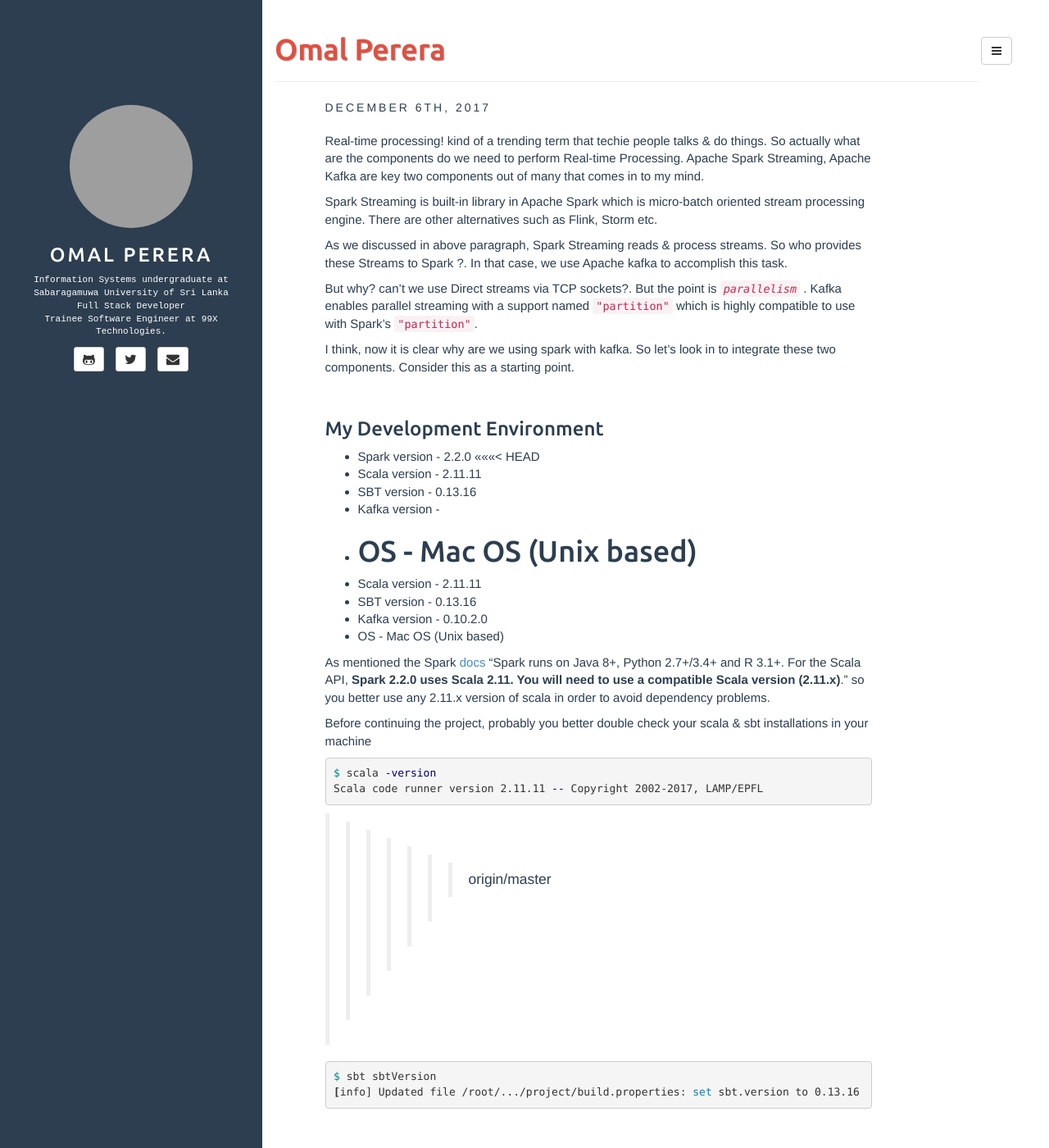
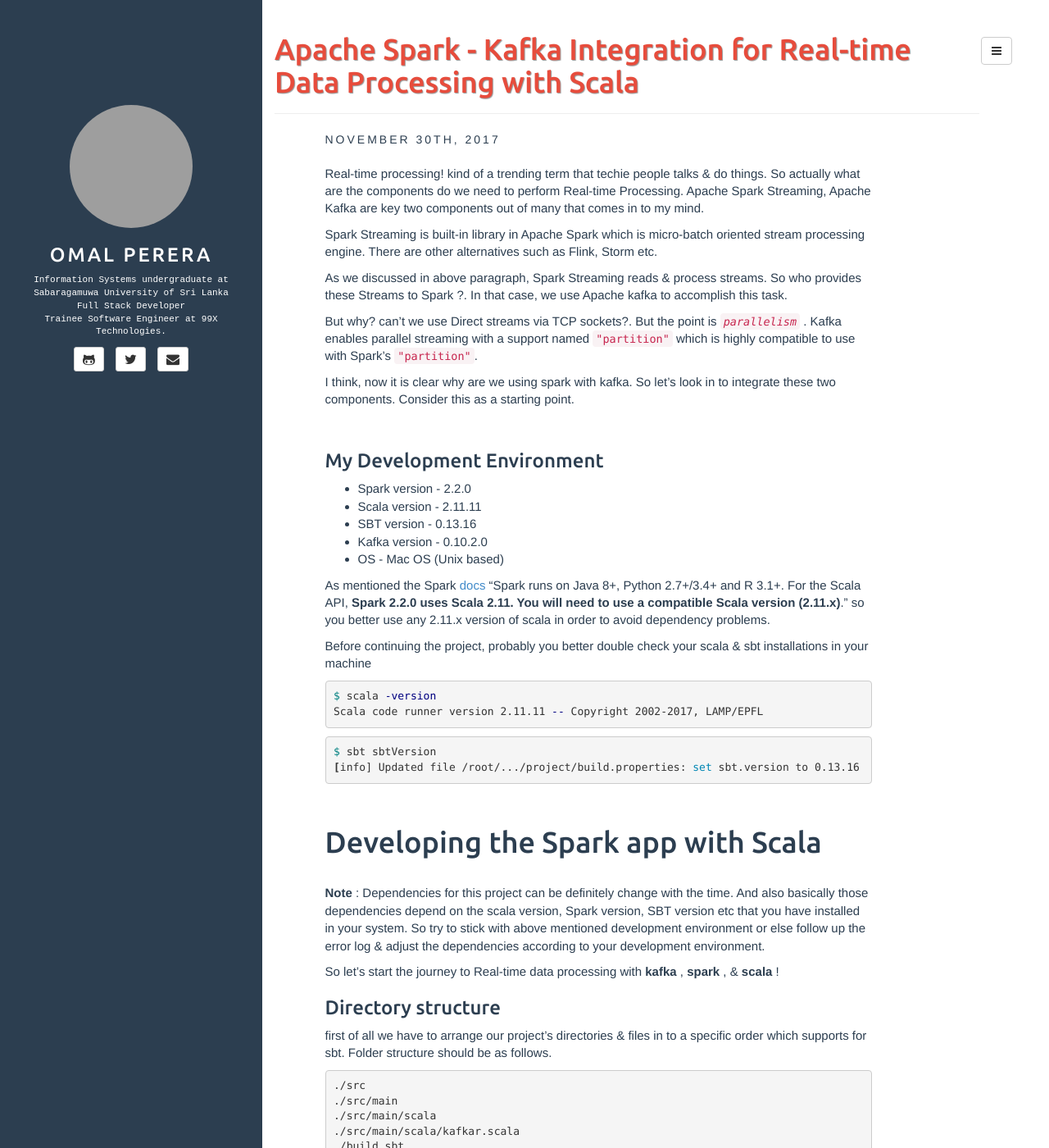
Before and after one commit to OmalPerera/omalperera.github.io, a Jekyll site: the page built from _posts/2017-11-30-Real-time Data-Processing-with-Apache-Kafka-Spark Streaming-and-Scala.md, in a window 1280 px wide and 1400 px high. Shown: the whole window at 82% size. Built offline with Jekyll 4.4.1, drawn with Linux system fonts in a browser that asks for light colours; our own code applies the rules of GitHub Pages for plain Markdown files; comment, search, counter and statistics services are not loaded; some of the changed text lies outside the part shown; grey boxes are pictures that could not be loaded.

Commit message:
rebase dev

```diff
--- a/_posts/2017-11-30-Real-time Data-Processing-with-Apache-Kafka-Spark Streaming-and-Scala.md
+++ b/_posts/2017-11-30-Real-time Data-Processing-with-Apache-Kafka-Spark Streaming-and-Scala.md
@@ -3,11 +3,7 @@
 title: Apache Spark - Kafka Integration for Real-time Data Processing with Scala
 categories: [bigdata]
 tags: [apache, kafka, bigdata, scala, Real-Time-Processing, Spark, streaming]
-<<<<<<< HEAD
-description: Practicle guide to connect Apache Kafka with Apache Spark using Scala, for real-time processing.
-=======
 description: Practical guide to connect Apache Kafka with Apache Spark using Scala, for real-time processing.
->>>>>>> origin/master
 comments: true
 ---
 
@@ -27,12 +23,6 @@
 ### My Development Environment ###
 
   - Spark version 	- 2.2.0
-<<<<<<< HEAD
-  - Scala version	- 2.11.11
-  - SBT version 	- 0.13.16
-  - Kafka version 	-
-  - OS 				- Mac OS (Unix based)
-=======
   - Scala version	  - 2.11.11
   - SBT version 	  - 0.13.16
   - Kafka version 	- 0.10.2.0
@@ -47,7 +37,6 @@
 $ scala -version
 Scala code runner version 2.11.11 -- Copyright 2002-2017, LAMP/EPFL
 {% endhighlight %}
->>>>>>> origin/master
 
 {% highlight bash %}
 $ sbt sbtVersion
```
Also changed, not shown: 1 other file.
